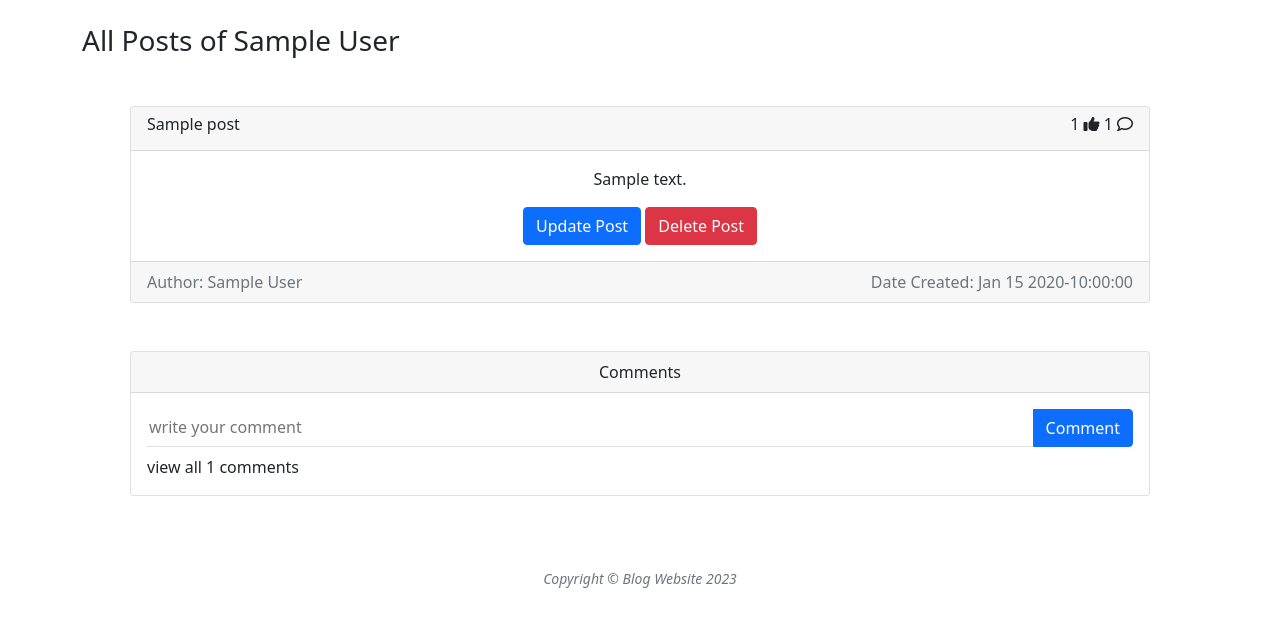
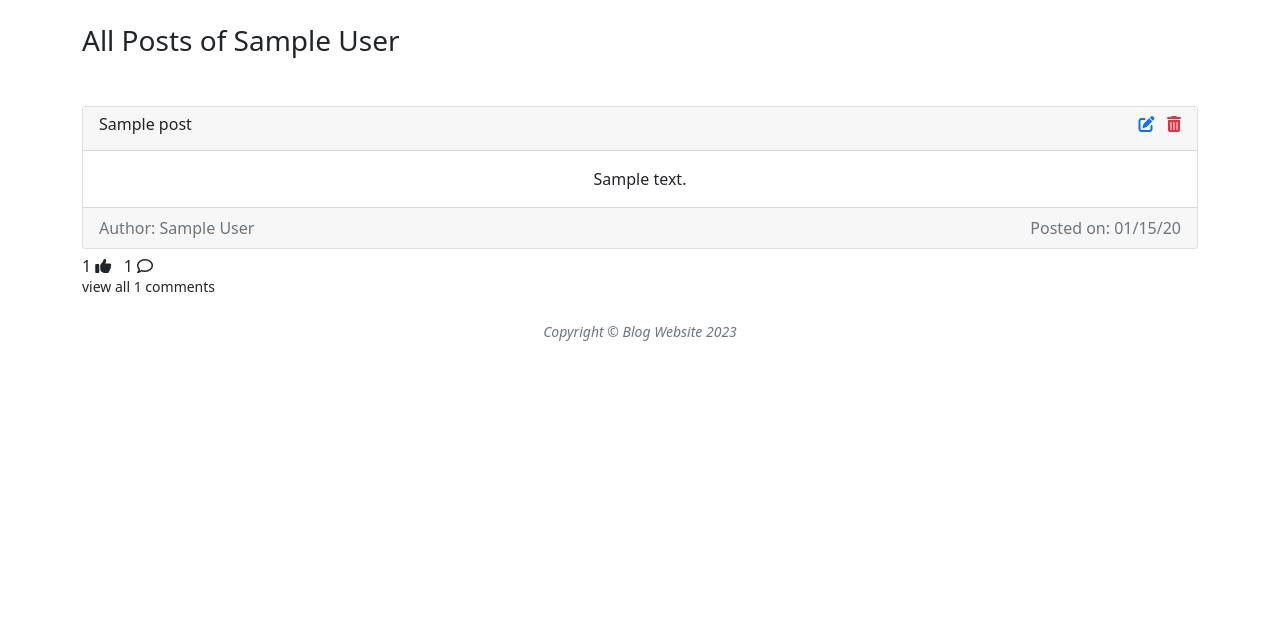
Before and after one commit to Gaikawade/Blog-Site, a Flask app: page /users/1/posts in a window 1280 px wide. Shown: the part 56-683 px from the top of the page. Run offline with Flask 2, Linux system fonts and the light colour scheme; a user stored in the database is signed in; tables that the repository leaves empty hold one stand-in row (values such as "Sample post"); some libraries are stand-ins or nearby versions.

Commit message:
display comment

```diff
--- a/blog/routes.py
+++ b/blog/routes.py
@@ -43,7 +43,7 @@ def add_post():
         print(post)
         flash('Post added successfully', 'success')
         return redirect(url_for('home'))
-    return render_template('add_update_post.html', title='Add Post', form=form)
+    return render_template('add_update_post.html', title='Add Post', form=form, type='post')
 
 
 @app.route('/login', methods=['POST', 'GET'])
@@ -109,7 +109,7 @@ def update_post(post_id):
         db.session.commit()
         flash('The Article has been updated', 'success')
         return redirect(url_for('read_post', post_id=post.id))
-    return render_template('add_update_post.html', title=post.title, form=form)
+    return render_template('add_update_post.html', title=post.title, form=form, type='update')
 
 
 @app.route('/post/delete/<int:post_id>', methods=['POST', "GET"])
--- a/blog/templates/add_update_post.html
+++ b/blog/templates/add_update_post.html
@@ -13,7 +13,11 @@
       {% endif %}
     {% endwith %}
 
-    <h3>Add Article</h3>
+    {% if type=='post' %}
+      <h3>Add Article</h3>
+    {% else %}
+      <h3>Update Article</h3>
+    {% endif %}
 
     <form action="" method="post">
     {{ form.csrf_token }}
--- a/blog/templates/all_posts.html
+++ b/blog/templates/all_posts.html
@@ -16,50 +16,27 @@
 
     <h3>All Posts of {{posts[0].author.name}}</h3>
     {% for post in posts[::-1] %}
-    <div class="card text-center m-5">
+    <div class="card text-center mt-5 mb-2">
         <div class="card-header">
             <div class="row h6">
                 <div class="col-sm-6 text-start">{{ post.title }}</div>
                 <div class="col-sm-6 text-end">
-                    <span id="likes-count-{{post.id}}">
-                        {{ post.likes|length }}
-                    </span>
-                    {% if current_user in post.likes|map(attribute="author")|list %}
-                        <i
-                            class="fas fa-thumbs-up"
-                            id="like-button-{{post.id}}"
-                            onclick="like({{post.id}})"
-                        ></i>
-                    {% else %}
-                        <i
-                            class="far fa-thumbs-up"
-                            id="like-button-{{post.id}}"
-                            onclick="like({{post.id}})"
-                        ></i>
+                    {% if post.author == current_user %}
+                        <a href="{{url_for('update_post', post_id=post.id)}}"> <i class="fa fa-pen-to-square"></i></a>
+                        &NonBreakingSpace;
+                        <a
+                            href="{{url_for('delete_post', post_id=post.id)}}"
+                            data-bs-toggle="modal"
+                            data-bs-target="#deleteModal"
+                        >
+                            <i class="fa fa-trash text-danger"></i>
+                        </a>
                     {% endif %}
-                    {{ post.comments|length }}
-                    <i class="far fa-comment"></i>
                 </div>
             </div>
         </div>
         <div class="card-body">
-            {% if post.author == current_user %}
-                <p class="card-text">{{ post.content }}</p>
-                <a
-                    href="{{url_for('update_post', post_id=post.id)}}"
-                    class="btn btn-primary"
-                    >Update Post</a
-                >
-                <a
-                    href=""
-                    class="btn btn-danger"
-                    data-bs-toggle="modal"
-                    data-bs-target="#deleteModal"
-                    >Delete Post</a
-                >
-            {% else %}
-                <p class="card-text">{{ post.content }}</p>
-            {% endif %}
+            <p class="card-text">{{ post.content }}</p>
         </div>
         <div class="small fs-6 card-footer text-muted">
             <div class="row">
@@ -67,14 +44,57 @@
                     Author: {{ post.author.name }}
                 </div>
                 <div class="col-sm-6 text-end">
-                    Date Created: {{ post.created_at.strftime('%b %d %Y-%H:%M:%S') }}
+                    Posted on: {{ post.created_at.strftime('%D') }}
                 </div>
             </div>
         </div>
     </div>
 
+    <div class="h6 mb-0">
+        <span id="likes-count-{{post.id}}">
+            {{ post.likes|length }}
+        </span>
+        {% if current_user in post.likes|map(attribute="author")|list %}
+            <i
+                class="fas fa-thumbs-up"
+                id="like-button-{{post.id}}"
+                onclick="like({{post.id}})"
+            ></i>
+        {% else %}
+            <i
+                class="far fa-thumbs-up"
+                id="like-button-{{post.id}}"
+                onclick="like({{post.id}})"
+            ></i>
+        {% endif %}
+        &NonBreakingSpace;
+        {{ post.comments|length }}
+        <i class="far fa-comment"></i>
+    </div>
+
+    <div id="expand-comments" class="small">
+        view all {{post.comments|length}} comments
+    </div>
+    <div class="card-text" id="comments" style="display: none">
+        {% for comment in post.comments[::-1] %}
+        <div class="row small">
+            <div class="col-sm-6 text-start">
+                <a href="{{url_for('users_posts', user_id=comment.author.id)}}"> {{ comment.author.name }} </a>
+            </div>
+            <div class="col-sm-6 text-end">
+                {{ post.created_at.strftime('%D') }}
+                {% if current_user == comment.author or current_user == post.author %}
+                  <a href="{{url_for('delete_comment', comment_id=comment.id)}}"> <i class="fas fa-trash"></i> </a>
+                  <!-- #Implement javascript (just like we did in likes component) inorder to avoid page reloading -->
+                {% endif %}
+            </div>
+        </div>
+        <div class="h6">{{comment.text}}</div>
+        {% endfor %}
+    </div>
+
     <!-- Comments -->
-    <div class="card m-5">
+    <div class="card" id="give-comments" style="display:none">
         <div class="card-header text-center">Comments</div>
         <div class="card-body">
             <form
@@ -90,24 +110,7 @@
                 />
                 <button class="btn btn-primary">Comment</button>
             </form>
-            <div id="expand-comments">view all {{post.comments|length}} comments</div>
-            <div class="card-text" id="comments" style="display: none">
-                {% for comment in post.comments[::-1] %}
-                <div class="row small">
-                    <div class="col-sm-6 text-start">
-                        <a href="{{url_for('users_posts', user_id=comment.author.id)}}"> {{ comment.author.name }} </a>
-                    </div>
-                    <div class="col-sm-6 text-end">
-                        {{ post.created_at.strftime('%D') }}
-                        {% if current_user == comment.author or current_user == post.author %}
-                          <a href="{{url_for('delete_comment', comment_id=comment.id)}}"> <i class="fas fa-trash"></i> </a>
-                          <!-- #Implement javascript (just like we did in likes component) inorder to avoid page reloading -->
-                        {% endif %}
-                    </div>
-                </div>
-                <div class="h6">{{comment.text}}</div>
-                {% endfor %}
-            </div>
+
         </div>
     </div>
 
@@ -130,13 +133,16 @@
                         aria-label="Close"
                     ></button>
                 </div>
+                <div class="modal-body">
+                    Are you sure, you want to delete this article?
+                </div>
                 <div class="modal-footer">
                     <button
                         type="button"
                         class="btn btn-secondary"
                         data-bs-dismiss="modal"
                     >
-                        Close
+                        No
                     </button>
                     <form
                         action="{{url_for('delete_post', post_id=post.id)}}"
@@ -145,7 +151,7 @@
                         <input
                             type="submit"
                             class="btn btn-danger"
-                            value="Delete Article"
+                            value="Yes"
                         />
                     </form>
                 </div>
```
Also changed, not shown: blog/templates/read_post.html (+19 -2 lines).
